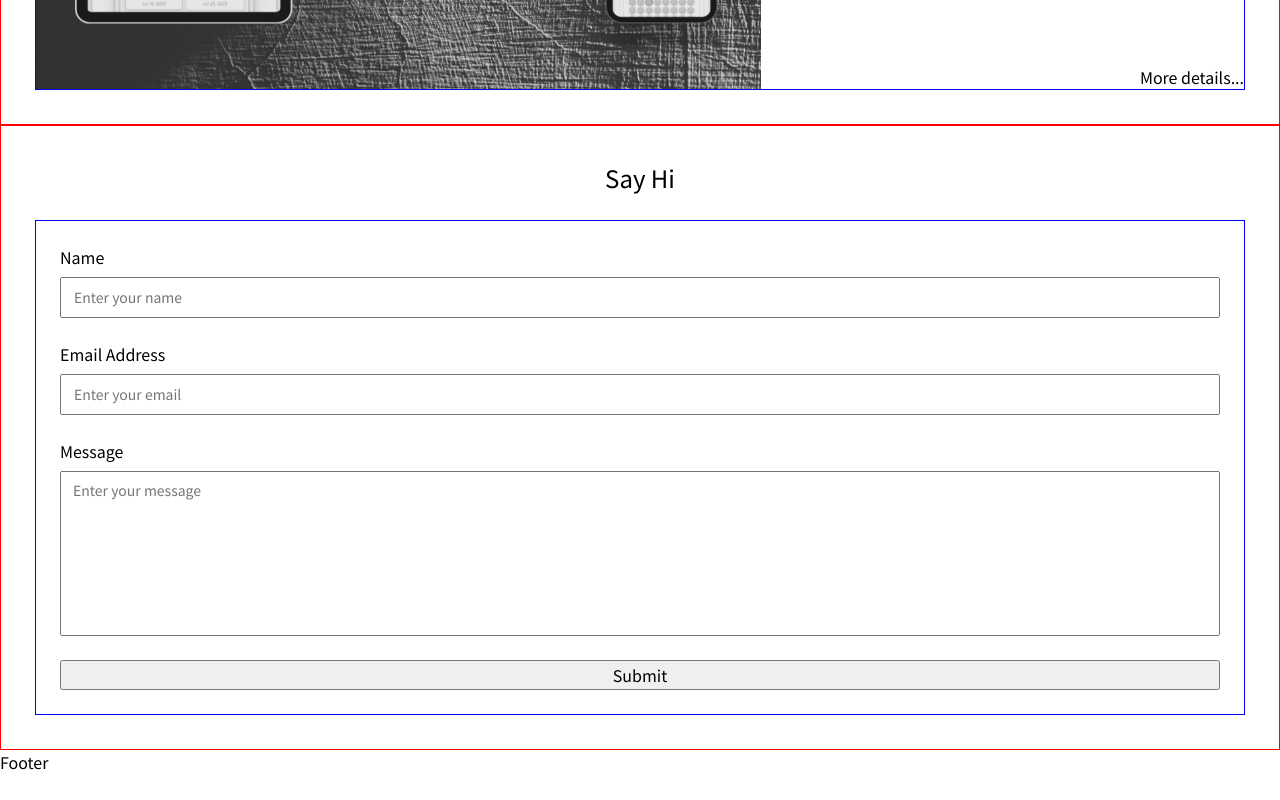
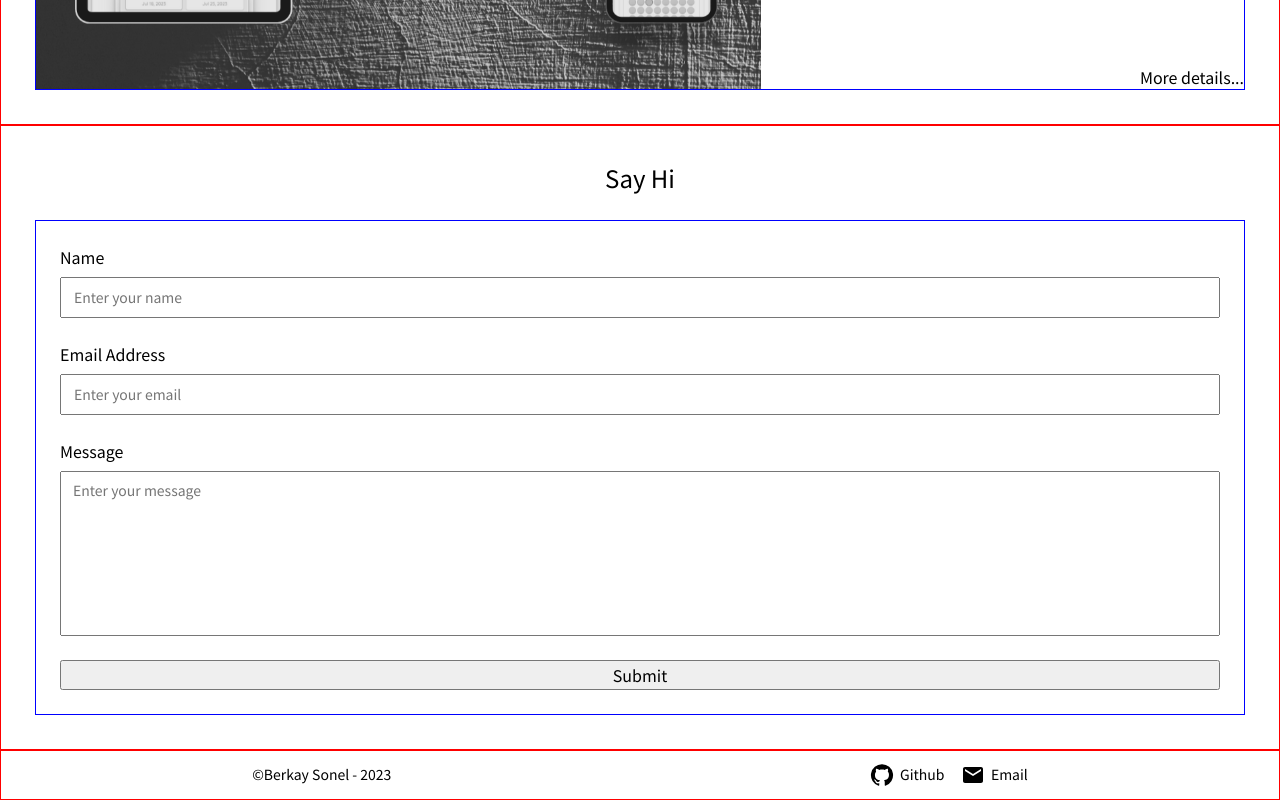
Before and after one commit to berkaysson/berkaysson-portfolio-site, a React (Create React App) app: page / in a window 1280 px wide. Shown: the part 2001-2801 px from the top of the page. Before the commit the page ends 2775 px from the top, so only its background shows below. Built offline with nearby package versions, Linux system fonts and the light colour scheme.

Commit message:
Add main styles for footer component

```diff
--- a/src/Components/Footer.js
+++ b/src/Components/Footer.js
@@ -1,7 +1,48 @@
+import { styled } from "styled-components";
+import EmailIcon from "@mui/icons-material/Email";
+import GitHubIcon from "@mui/icons-material/GitHub";
+
+const FooterWrapper = styled.footer`
+  display: flex;
+  width: 100%;
+  justify-content: space-around;
+  align-items: center;
+  border: 1px solid red;
+  padding: ${({ theme }) => theme.sizes.sl};
+  font-size: 14px;
+`;
+
+const AnchorsContainer = styled.div`
+  display: flex;
+  flex-direction: row;
+  gap: 1rem;
+`;
+
+const AnchorWrapper = styled.a`
+  display: inline-flex;
+  justify-content: center;
+  align-items: center;
+  gap: 0.4rem;
+
+  &:hover{
+    text-decoration: underline;
+  }
+`;
+
 const Footer = () => {
-  return <div>
-    Footer
-  </div>
-}
+  return (
+    <FooterWrapper>
+      <span>©Berkay Sonel - 2023</span>
+      <AnchorsContainer>
+        <AnchorWrapper href="/">
+          <GitHubIcon /> <span>Github</span>
+        </AnchorWrapper>
+        <AnchorWrapper href="/">
+          <EmailIcon /> <span>Email</span>
+        </AnchorWrapper>
+      </AnchorsContainer>
+    </FooterWrapper>
+  );
+};
 
 export default Footer;
```
